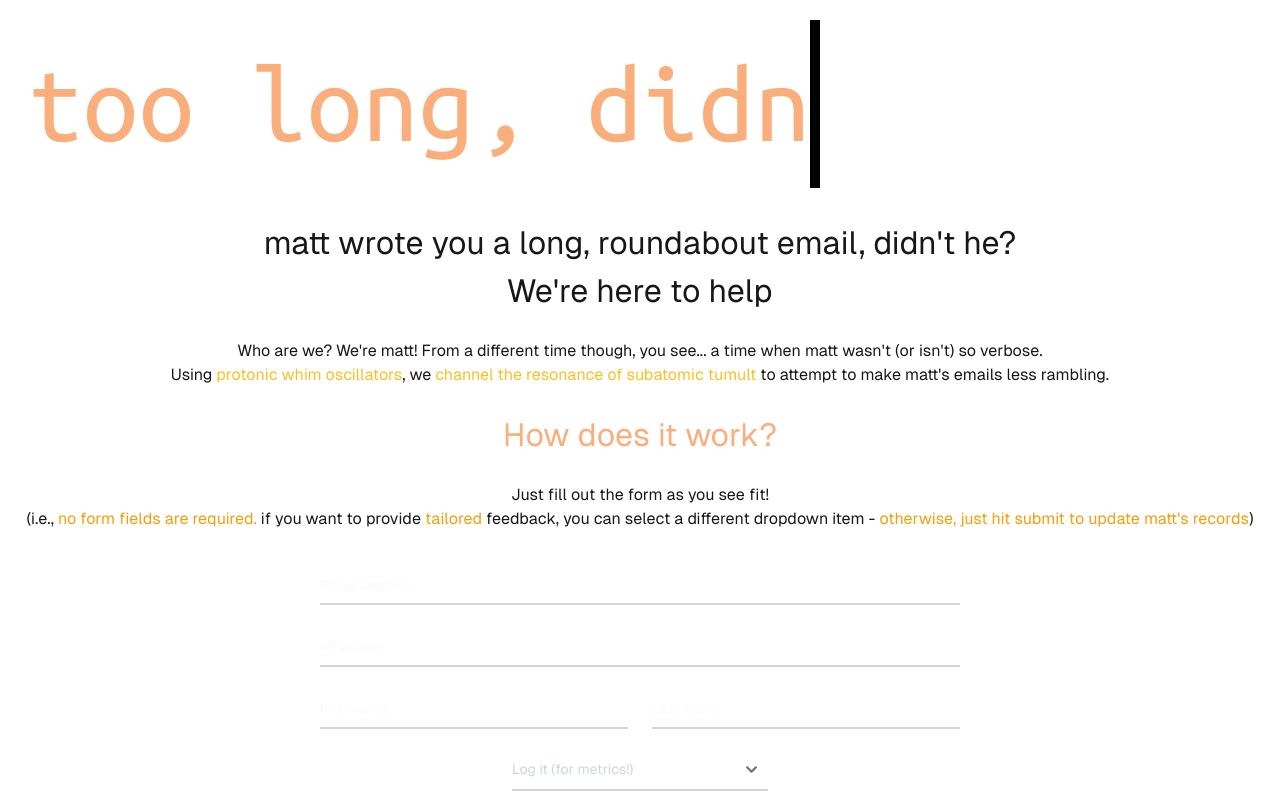
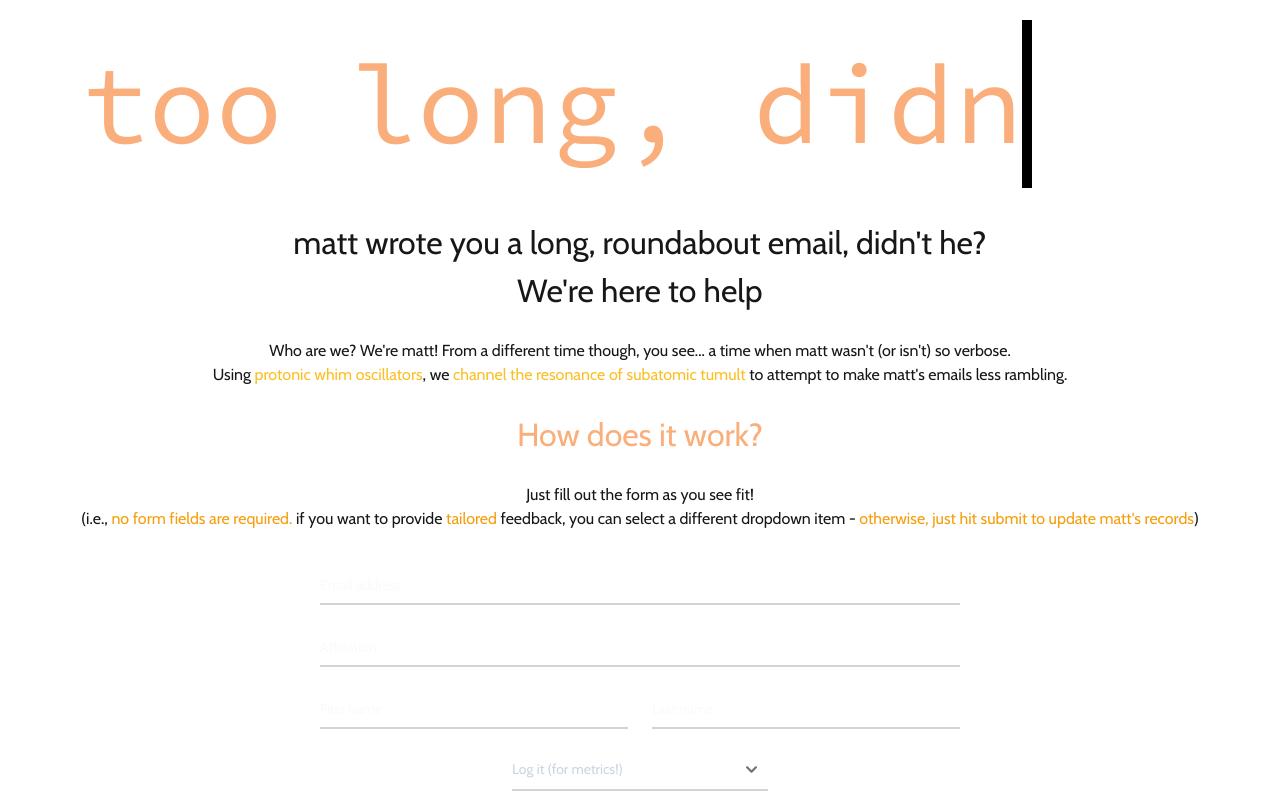
Before and after one commit to mfwolffe/terse, a Next.js app: page / in a window 1280 px wide. Shown: the top 800 px of the page. Built offline with nearby package versions, Linux system fonts and the light colour scheme.

Commit message:
minutiae

```diff
--- a/src/app/components/Typewriter/Typewriter.module.css
+++ b/src/app/components/Typewriter/Typewriter.module.css
@@ -1,7 +1,7 @@
 .typewriter {
   display: inline-block;
   /* font-family: monospace; */
-  font-family: 'Ubuntu Mono';
+  font-family: 'Source Code Pro';
   white-space: nowrap;
   overflow: hidden;
   border-right: 0.15em solid orange;
--- a/src/app/globals.css
+++ b/src/app/globals.css
@@ -1,4 +1,4 @@
-@import url('https://fonts.googleapis.com/css2?family=Source+Code+Pro:ital,wght@0,200..900;1,200..900&family=Ubuntu+Mono:ital,wght@0,400;0,700;1,400;1,700&family=Ubuntu:ital,wght@0,300;0,400;0,500;0,700;1,300;1,400;1,500;1,700&display=swap');
+@import url('https://fonts.googleapis.com/css2?family=Cabin:ital,wght@0,400..700;1,400..700&family=Geist+Mono:wght@100..900&family=Source+Code+Pro:ital,wght@0,200..900;1,200..900&family=Ubuntu+Mono:ital,wght@0,400;0,700;1,400;1,700&family=Ubuntu:ital,wght@0,300;0,400;0,500;0,700;1,300;1,400;1,500;1,700&display=swap');
 
 @tailwind base;
 @tailwind components;
@@ -67,7 +67,6 @@ h3 {
 button[type=submit] {
   background-color: var(--p2cls);
   color: var(--background);
-
 }
 
 button[type=submit]:hover {
@@ -77,4 +76,5 @@ button[type=submit]:hover {
 
 main {
   width: 100vw;
+  font-family: 'Cabin';
 }
```
